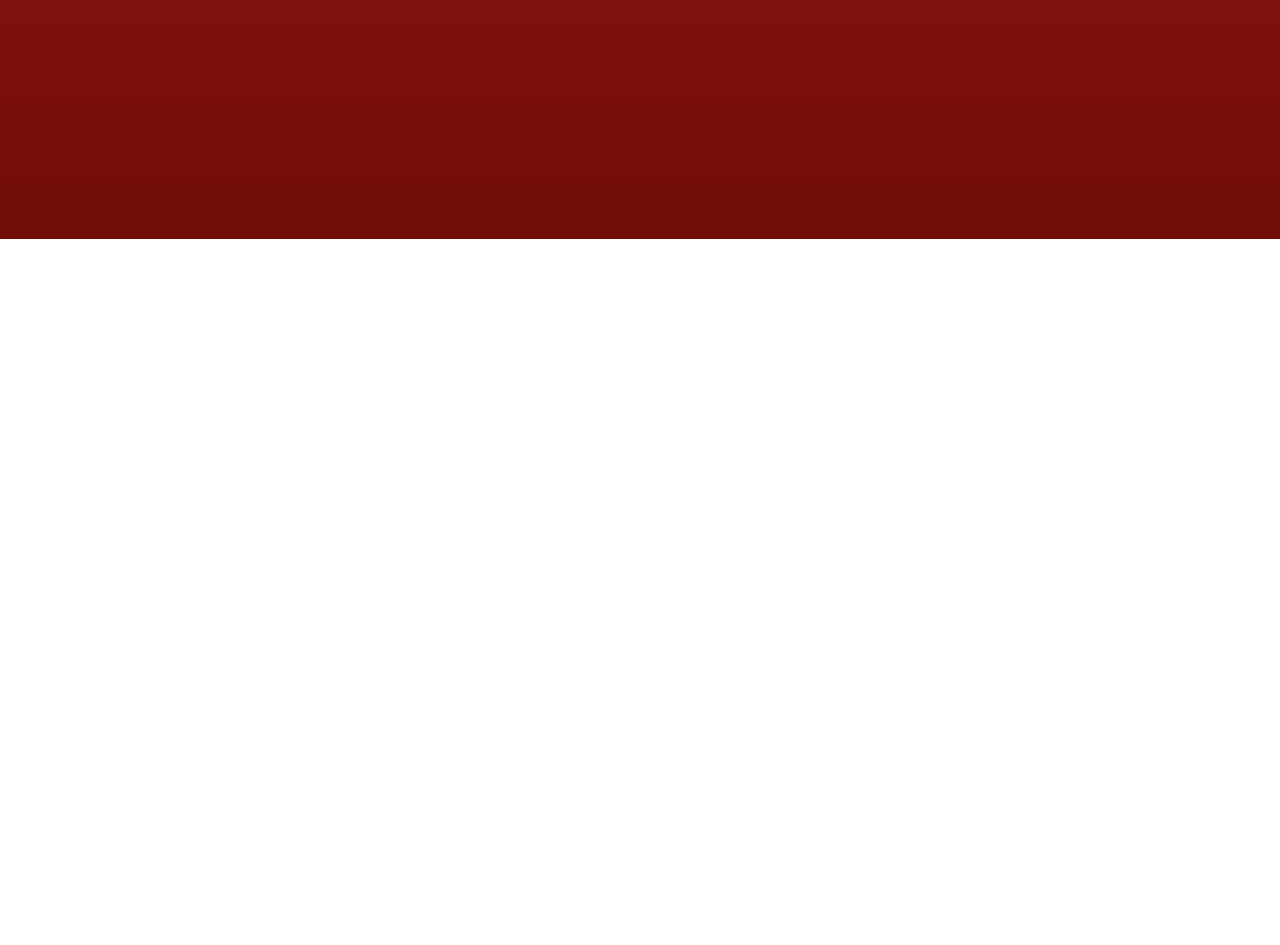
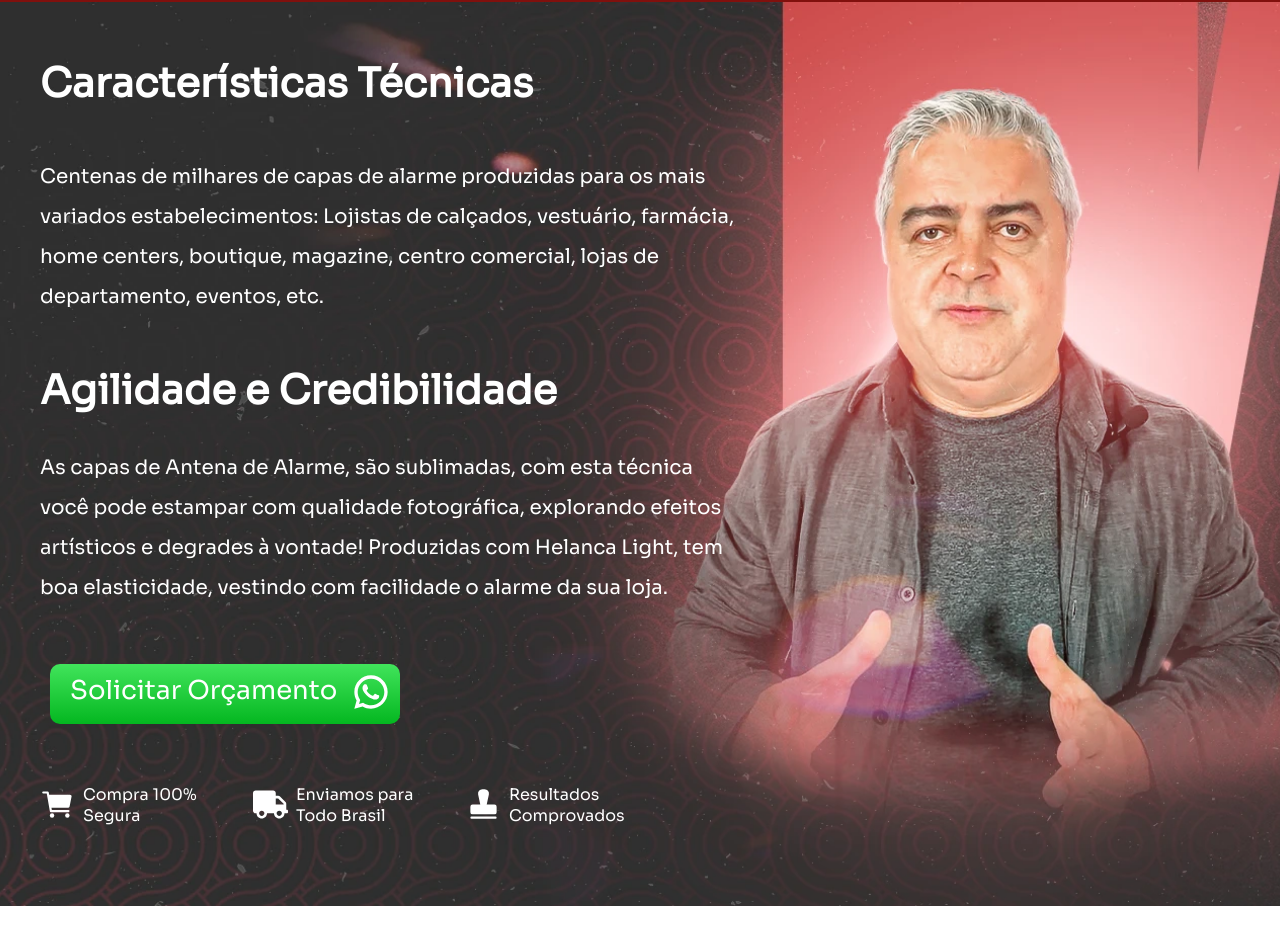
Before and after one commit to DUDUZIN8/landing-page, a React (Create React App) app: page / in a window 1280 px wide. Shown: the part 2957-3902 px from the top of the page. Before the commit the page ends 3196 px from the top, so only its background shows below. Built offline with nearby package versions, Linux system fonts and the light colour scheme.

Commit message:
feat: add thirdpage

```diff
--- a/src/pages/Home/home.js
+++ b/src/pages/Home/home.js
@@ -1,6 +1,7 @@
 import { Header } from '../../components/Header/header'
 import { Pagina } from '../Page 1/page1'
 import { Pagina2 } from '../Page 2/page2'
+import { Pagina3 } from '../Page 3/page3'
 
 export default function Home() {
   return (
@@ -8,6 +9,7 @@ export default function Home() {
       <Header />
       <Pagina />
       <Pagina2 />
+      <Pagina3 />
     </>
   )
 }
--- a/src/pages/Page 2/page2.css
+++ b/src/pages/Page 2/page2.css
@@ -126,7 +126,7 @@
 .image-background {
   position: absolute;
   right: -80px;
-  bottom: 40%;
+  bottom: 55%;
 }
 
 .container-part2 {
@@ -136,7 +136,7 @@
 
 .quader-white-part2 {
   width: 170px;
-  height: 4px;
+  height: 7px;
   background-color: white;
   position: relative;
 }
@@ -147,7 +147,7 @@
   bottom: 0;
   right: 0;
   width: 20px;
-  height: 4px;
+  height: 7px;
   background-color: #fff;
   transform: skewX(-50deg);
   transform-origin: bottom right;
@@ -263,16 +263,16 @@
 .image-woman {
   width: 70%;
   position: relative;
-  right: 40pc;
+  right: 43pc;
   bottom: 35pc;
 }
 
 .background-white {
-  width: 35%;
+  width: 33%;
   position: absolute;
   height: 600px;
   border-radius: 10px;
-  left: 7pc;
-  bottom: 37pc;
+  left: 6pc;
+  bottom: 93pc;
   background-color: #fff;
 }
--- /dev/null
+++ b/src/pages/Page 3/page3.css
@@ -0,0 +1,99 @@
+.container-page3 {
+  background-image: url('../../assets/img/fundo3.png');
+  padding: 200px 100px 100px 0;
+  background-position: center;
+  background-size: cover;
+  background-repeat: no-repeat;
+  position: relative;
+  bottom: 15pc;
+}
+
+.title3 {
+  font-size: 40px;
+  position: relative;
+  bottom: 9pc;
+  left: 40px;
+}
+
+.text3 {
+  font-size: 20px;
+  max-width: 700px;
+  position: relative;
+  bottom: 6pc;
+  left: 40px;
+  line-height: 2;
+}
+
+.title-part3 {
+  font-size: 40px;
+  position: relative;
+  bottom: 3pc;
+  left: 40px;
+}
+
+.text-part3 {
+  font-size: 20px;
+  max-width: 700px;
+  position: relative;
+  bottom: 1pc;
+  left: 40px;
+  line-height: 2;
+}
+
+.button-content3 {
+  width: 350px;
+  padding: 10px;
+  height: 60px;
+  margin-left: 50px;
+  margin-top: 40px;
+  background: linear-gradient(#41e45b, #04b720);
+  border-radius: 10px;
+  cursor: pointer;
+}
+
+.button-whatsapp3 {
+  display: flex;
+  color: #fff;
+  position: absolute;
+  left: -80px;
+  font-family: Sora;
+  cursor: pointer;
+  font-size: 26px;
+}
+
+.whatsapp-image3 {
+  display: flex;
+  width: 150px;
+  height: 40px;
+  color: #fff;
+  position: relative;
+  bottom: 2px;
+  left: 90%;
+}
+
+.things-container3 {
+  position: relative;
+  left: 40px;
+  display: flex;
+  gap: 20px;
+  align-items: center;
+  margin: 20px 0;
+  top: 40px;
+}
+
+.things3 {
+  display: flex;
+  align-items: center;
+}
+
+.position-icon3 {
+  color: white;
+  margin-right: 8px;
+}
+
+.guide3 {
+  color: white;
+  font-size: 1rem;
+  max-width: 150px;
+  font-family: Sora;
+}
--- /dev/null
+++ b/src/pages/Page 3/page3.js
@@ -0,0 +1,46 @@
+import './page3.css'
+import { IoCart } from 'react-icons/io5'
+import { FaTruck } from 'react-icons/fa'
+import { PiStampFill } from 'react-icons/pi'
+import { RiWhatsappLine } from 'react-icons/ri'
+
+export const Pagina3 = () => {
+  return (
+    <div className='container-page3' id='beneficies'>
+      <h1 className='title3'>Características Técnicas</h1>
+      <p className='text3'>
+        Centenas de milhares de capas de alarme produzidas para os mais variados
+        estabelecimentos: Lojistas de calçados, vestuário, farmácia, home
+        centers, boutique, magazine, centro comercial, lojas de departamento,
+        eventos, etc.
+      </p>
+      <h1 className='title-part3'>Agilidade e Credibilidade</h1>
+      <p className='text-part3'>
+        As capas de Antena de Alarme, são sublimadas, com esta técnica você pode
+        estampar com qualidade fotográfica, explorando efeitos artísticos e
+        degrades à vontade! Produzidas com Helanca Light, tem boa elasticidade,
+        vestindo com facilidade o alarme da sua loja.
+      </p>
+      <div className='button-content3'>
+        <button className='button-whatsapp3'>
+          <RiWhatsappLine className='whatsapp-image3' />
+          Solicitar Orçamento
+        </button>
+      </div>
+      <div className='things-container3'>
+        <div className='things3'>
+          <IoCart size={35} className='position-icon3' />
+          <p className='guide3'>Compra 100% Segura</p>
+        </div>
+        <div className='things3'>
+          <FaTruck size={35} className='position-icon3' />
+          <p className='guide3'>Enviamos para Todo Brasil</p>
+        </div>
+        <div className='things3'>
+          <PiStampFill size={35} className='position-icon3' />
+          <p className='guide3'>Resultados Comprovados</p>
+        </div>
+      </div>{' '}
+    </div>
+  )
+}
```
Also changed, not shown: src/assets/img/fundo3.png (added).
